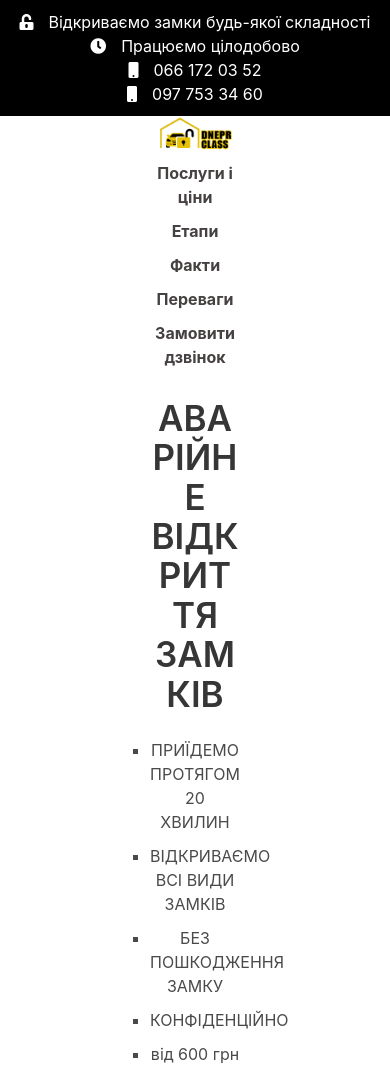
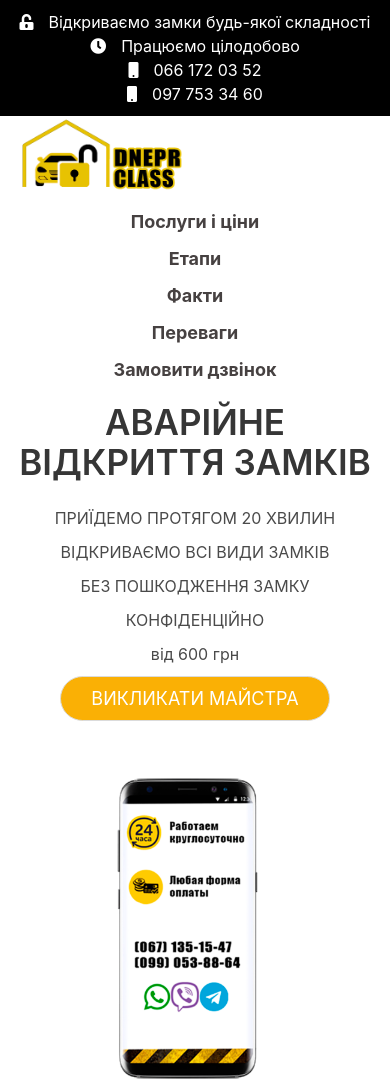
Before and after one commit to LiMar17/dnepr-masterok, a website built with Parcel: page src/index.pug in a window 390 px wide. Shown: the top 1079 px of the page. Built offline with nearby package versions, Linux system fonts and the light colour scheme.

Commit message:
fix mobile version, colors, create fonts.scss

```diff
--- a/src/index.pug
+++ b/src/index.pug
@@ -40,8 +40,8 @@ html(lang="en")
         .intro
           .menu
             .logo
-              img(src="img/logo.png" alt="")
-              a(href="index.pug")
+              a(href="/")
+                img(src="img/logo.png" alt="")
             .nav
               ul
                 li
@@ -68,11 +68,11 @@ html(lang="en")
                   | КОНФІДЕНЦІЙНО
                 li
                   | від 600 грн
-              .buttons
+              .button-container
                 div
-                  button.first-button  ВИКЛИКАТИ МАЙСТРА
+                  button.button.is-orange ВИКЛИКАТИ МАЙСТРА
                 div
-                  button.second-button РОЗРАХУНОК ВАРТОСТІ
+                  button.button.is-price-button РОЗРАХУНОК ВАРТОСТІ
             .right-column
               .contacts-phone
                 img(src="img/2.png" alt="")
--- a/src/scss/colors.scss
+++ b/src/scss/colors.scss
@@ -1,34 +1,48 @@
-:root {
-  --black: #000;
-  --white: #fff;
-  --yellow: rgb(235, 215, 36);
-  --goldenrod: rgb(255, 230, 2);
-}
+$white: white;
+$black: black;
+$yellow: rgb(235, 215, 36);
+$goldenrod: rgb(255, 230, 2);
+$grey: rgb(160, 158, 158);
+$orange: #fab005;
 
 header {
-  background: var(--black);
-  color: var(--white);
-
+  background: $black;
+  color: $white;
 }
 
 .info {
   a, a:hover {
-    color: var(--white);
+    color: $white;
   }
 }
 
-.buttons {
-  .first-button {
-    color: var(--white);
-    background: var(--yellow);
-  }
-  .first-button:hover {
-    background: var(--goldenrod);
-  }
-  .second-button {
-    color: var(--white);
-  }
-  .second-button:hover {
-    background-color: rgb(160, 158, 158);
+// buttons in intro section
+.button-container {
+  .button {
+    color: $white;
+    transition: background .7s;
+
+    &:hover {
+      color: $white;
+    }
+
+    // orange button
+    &.is-orange {
+      background: $orange;
+      border-radius: 30px;
+
+      &:hover {
+        background: $black;
+      }
+    }
+
+    // price button
+    &.is-price-button {
+      border: 2px solid $white;
+
+      &:hover {
+        background: $orange;
+      }
+    }
   }
 }
--- /dev/null
+++ b/src/scss/fonts.scss
@@ -0,0 +1,3 @@
+.nav a {
+  font-size: 18px;
+}
--- a/src/scss/responsive.scss
+++ b/src/scss/responsive.scss
@@ -1,5 +1,7 @@
+$mobile-l: 425px;
 $tablet: 768px;
 $desktop-s: 1024px;
+$desktop-l: 1440px;
 
 @media screen and (min-width: $tablet) {
     .header {
@@ -18,13 +20,10 @@ $desktop-s: 1024px;
     }
 }
 
-@media screen and (max-width: 426px) {
-    .intro {
-        margin: 0;
 .menu {
-            display: flex;
-            flex-direction: column;
-            justify-content: center;
+    // display: flex;
+    // flex-direction: column;
+    // justify-content: center;
     .logo {
         width: 100%;
     }
@@ -35,7 +34,7 @@ $desktop-s: 1024px;
     .nav{
         margin: 0 auto;
         ul {
-                    flex-direction: column;
+            // flex-direction: column;
             text-align: center;
             max-width: 100%;
             li {
@@ -45,10 +44,11 @@ $desktop-s: 1024px;
         }
     }
 }
+
 .main-intro {
-            display: flex;
-            flex-direction: column;
-            margin: 0;
+    // display: flex;
+    // flex-direction: column;
+    // margin: 0;
     .left-column {
         text-align: center;
         h1 {
@@ -62,7 +62,7 @@ $desktop-s: 1024px;
             }
         }
         .buttons {
-                    justify-content: center;
+            // justify-content: center;
             .first-button {
                 margin: 20px 0 20px 0;
             }
@@ -72,8 +72,7 @@ $desktop-s: 1024px;
         }
     }
 }
-    }
-}
+// }
 
 @media screen and (max-width: 1023px) {
     .header {
--- a/src/scss/style.scss
+++ b/src/scss/style.scss
@@ -1,5 +1,6 @@
 // import another files to use their code
 @import 'colors';
+@import 'fonts';
 @import 'helpers';
 
 // there's no need to reset anything
@@ -77,24 +78,18 @@
 
 // }
 
-.intro {
-    // margin: 0 auto;
-    // max-width: 1200px;
-    margin: 0 150px 0 150px;
-}
-
 .menu {
-    display: flex;
-    justify-content: space-between;
+    // display: flex;
+    // justify-content: space-between;
     .logo img {
         max-width: 200px;
     }
     .nav {
-        display: flex;
-        align-items: center;
-        justify-content: space-between;
+        // display: flex;
+        // align-items: center;
+        // justify-content: space-between;
         ul {
-            display: flex;
+            // display: flex;
             list-style-type: none;
             a {
                 text-decoration: none;
@@ -108,8 +103,8 @@
 }
 
 .main-intro {
-    margin: 170px 0 0 20px;
-    display: flex;
+    // margin: 170px 0 0 20px;
+    // display: flex;
     h1 {
         padding-bottom: 50px;
     }
@@ -119,20 +114,22 @@
     li {
         padding-bottom: 35px;
     }
-    .buttons {
-        button {
-            width: 230px;
-            height: 55px;
-            font-size: 16px;
+
+.button-container {
+
+    .button {
+        font-size: 18px;
+        padding: 15px 30px;
     }
-        .first-button {
+
+    .orange-button {
         border-radius: 35px;
         border: none;
     }
-        .second-button {
+    .price-button {
         border: 3px solid white;
         border-radius: 5px;
-            opacity: 10%;
+        // opacity: 10%;
     }
 
 }
```
Lines whose indentation alone changed are shown as unchanged.
